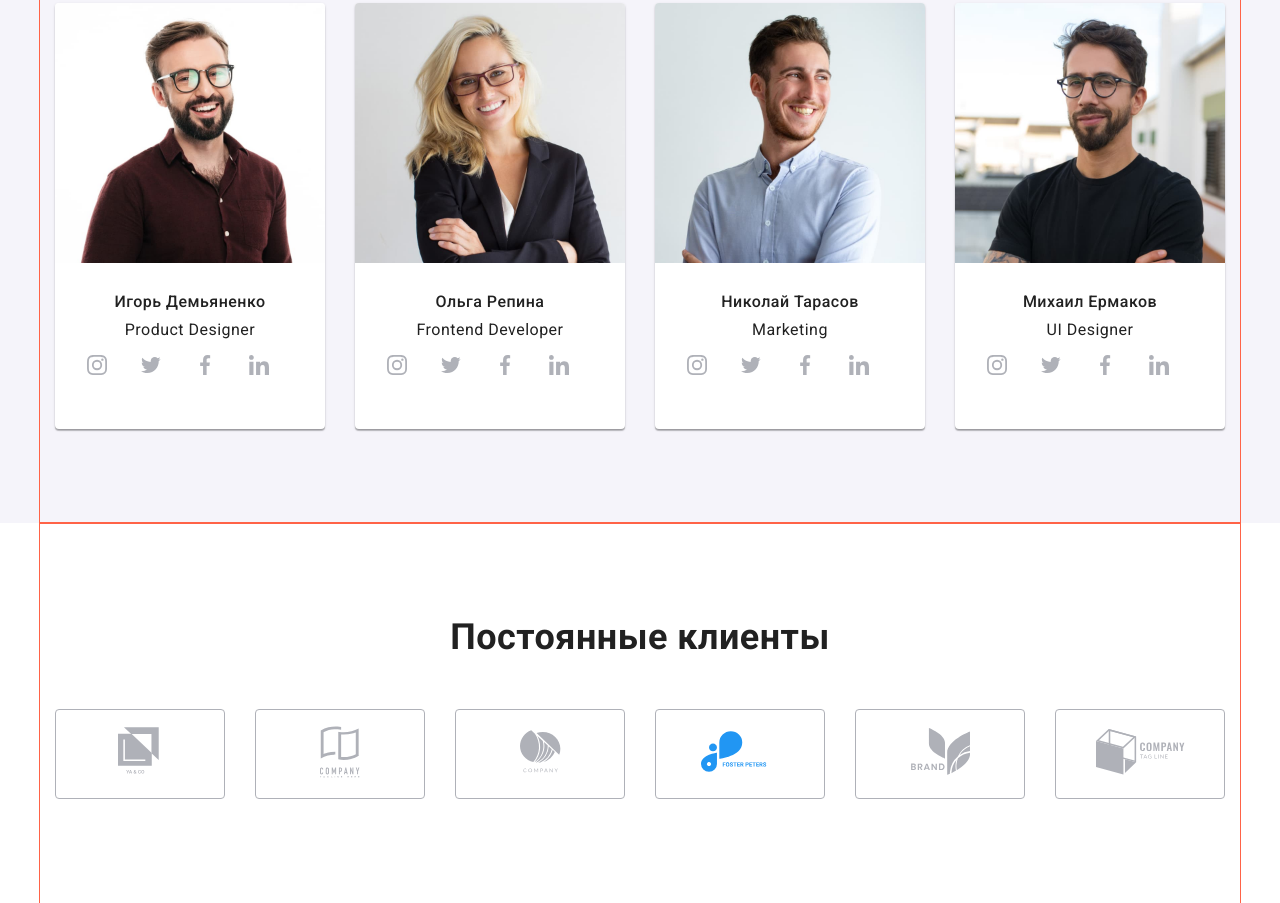
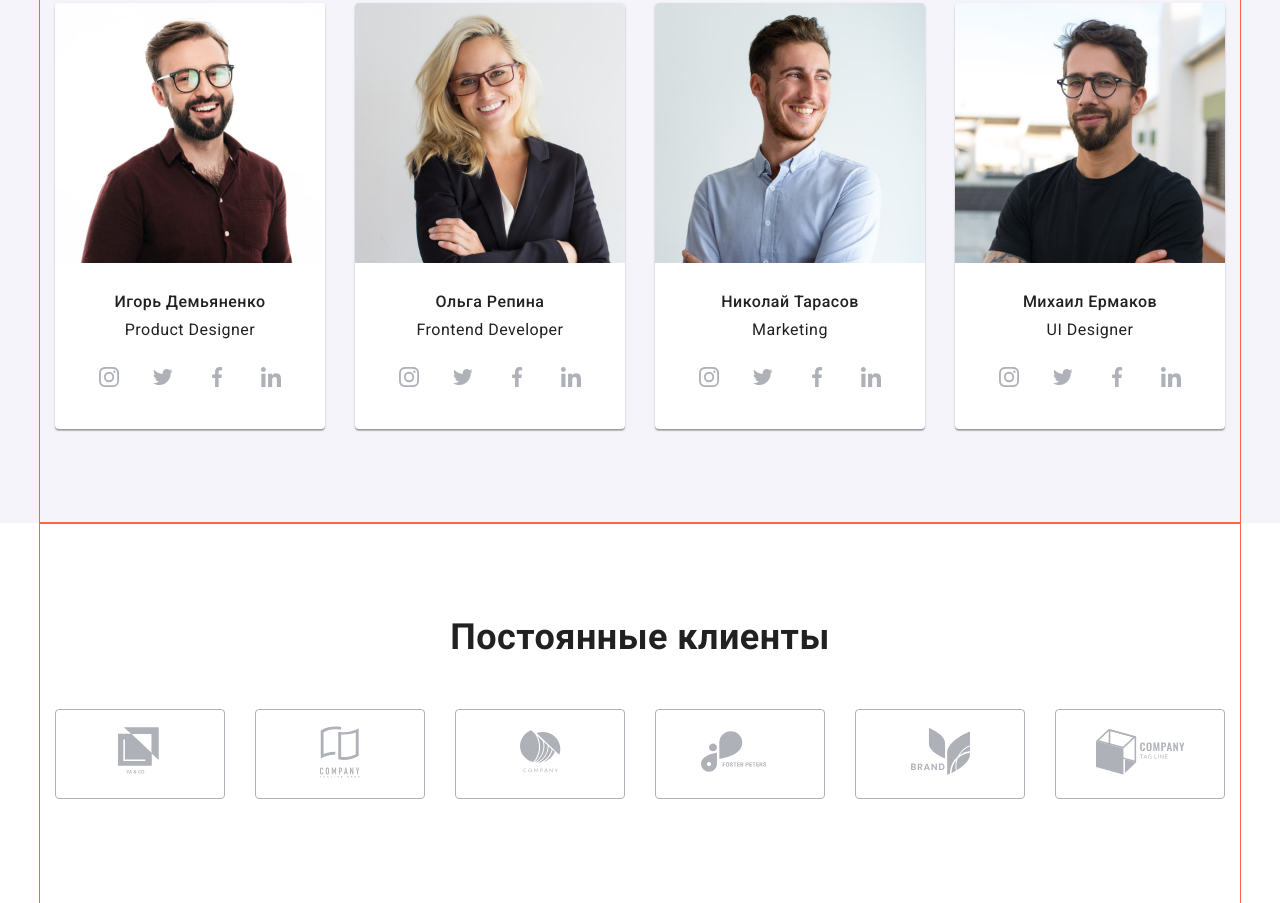
Before and after one commit to VitaliyVakula/-goit-markup-hw-04, a plain HTML site: page index.html in a window 1280 px wide. Shown: the part 1897-2800 px from the top of the page. Drawn offline with nearby package versions, Linux system fonts and the light colour scheme.

Commit message:
home-work-04-team

```diff
--- a/css/style.css
+++ b/css/style.css
@@ -367,6 +367,8 @@ img {
 .team-info-title {
   margin-top: 0px;
   margin-bottom: 10px;
+
+  font-family: 'Roboto';
   font-weight: 500;
   font-size: 16px;
 }
@@ -374,42 +376,46 @@ img {
 .team-text {
   margin-top: 0px;
   margin-bottom: 16px;
+
+  font-family: 'Roboto';
   font-weight: 400;
   font-size: 16px;
 }
 
-.social-link {
+.social-links {
   display: flex;
+  border: none;
   justify-content: center;
-  text-align: center;
-}
-
-.social-link-item {
-  margin-right: 10px;
   padding: 0;
-  border: none;
-  display: flex;
-  width: 44px;
-  height: 44px;
-  border-radius: 50%;
-  background-color: var(--primary-icon-color: #AFB1B8;);
-}
-
-.social-link-item:last-child {
   margin: 0;
 }
 
-/*.social-link-item:hover,
-.social-link-item:focus {
-  --color4: var(--acccent-color);
-  fill: var(--acccent-color);
-  border: 1px solid var(--acccent-color);
-}*/
-
-.social-link-links {
+.social-links-item {
+  margin-right: 10px;
 }
 
-.social-icon {
+.social-links-item:last-child {
+  margin-right: 0;
+}
+
+.social-links__link {
+  padding: 0;
+  display: flex;
+  justify-content: center;
+  align-items: center;
+
+  width: 44px;
+  height: 44px;
+  fill: currentColor;
+  color: #afb1b8;
+  border-radius: 50%;
+  background: rgba(255, 255, 255, 0.1);
+}
+
+.social-links__link:hover,
+.social-links__link:focus {
+  fill: var(--primary-white-color);
+  background-color: var(--acccent-color);
 }
 
 /* Clients */
--- a/index.html
+++ b/index.html
@@ -30,7 +30,7 @@
                         <li class="auth-nav-item">
                             <a href="mailto:info@devstudio.com" >
                             <svg class="auth-nav-icon" width="16" height="12">
-                                <use href="./images/icons/symbol-defs.svg#envelope"></use>
+                                <use href="./images/icons/sprite.svg#envelope"></use>
                             </svg>
                             info@devstudio.com
                             </a>
@@ -38,7 +38,7 @@
                         <li class="auth-nav-item">
                             <a href="tel:+38-096-111-11-11">
                             <svg class="auth-nav-icon" width="10" height="16">
-                                <use href="./images/icons/symbol-defs.svg#smartphone"></use>
+                                <use href="./images/icons/sprite.svg#smartphone"></use>
                             </svg>
                             +38 096 111 11 11
                             </a>
@@ -66,7 +66,7 @@
                         <li class="features-item">
                             <div class="features-icon">
                                 <svg width="70px" height="70px">
-                                    <use href="./images/icons/symbol-defs.svg#antenna"></use>
+                                    <use href="./images/icons/sprite.svg#antenna"></use>
                                 </svg>
                             </div>
                             <h3 class="features-title">Внимание к деталям</h3>
@@ -76,7 +76,7 @@
                         <li class="features-item">
                             <div class="features-icon">
                                 <svg width="70px" height="70px">
-                                    <use href="./images/icons/symbol-defs.svg#clock"></use>
+                                    <use href="./images/icons/sprite.svg#clock"></use>
                                 </svg>
                             </div>
                             <h3 class="features-title">Пунктуальность</h3>
@@ -86,7 +86,7 @@
                         <li class="features-item">
                             <div class="features-icon">
                                 <svg width="70px" height="70px">
-                                    <use href="./images/icons/symbol-defs.svg#diagram"></use>
+                                    <use href="./images/icons/sprite.svg#diagram"></use>
                                 </svg>
                             </div>
                             <h3 class="features-title">Планирование</h3>
@@ -96,7 +96,7 @@
                         <li class="features-item">
                             <div class="features-icon">
                                 <svg width="70px" height="70px">
-                                    <use href="./images/icons/symbol-defs.svg#astronaut"></use>
+                                    <use href="./images/icons/sprite.svg#astronaut"></use>
                                 </svg>
                             </div>
                             <h3 class="features-title">Современные технологии</h3>
@@ -132,32 +132,32 @@
                                 <div class="team-info">
                                     <h3 class="team-info-title">Игорь Демьяненко</h3>
                                     <p class="team-text">Product Designer</p>
-                                    <ul class="social-link">
-                                        <li class="social-link-item">
-                                            <a class="social-link-links" href="https://www.instagram.com/?hl=ru">
-                                                <svg width="20px" height="20px">
-                                                    <use href="./images/icons/symbol-defs.svg#instagram"></use>
+                                    <ul class="social-links">
+                                        <li class="social-links-item">
+                                            <a class="social-links__link" href="https://www.instagram.com/?hl=ru">
+                                                <svg  width="20px" height="20px">
+                                                    <use href="./images/icons/sprite.svg#instagram"></use>
                                                 </svg>
                                             </a>
                                         </li>
-                                        <li class="social-link-item">
-                                            <a class="social-link-links" href="https://twitter.com/?lang=ru">
-                                                <svg width="20px" height="20px">
-                                                    <use href="./images/icons/symbol-defs.svg#twitter"></use>
+                                        <li class="social-links-item">
+                                            <a class="social-links__link" href="https://www.instagram.com/?hl=ru">
+                                                <svg class="social-icon" width="20px" height="20px">
+                                                    <use href="./images/icons/sprite.svg#twitter"></use>
                                                 </svg>
                                             </a>
                                         </li>
-                                        <li class="social-link-item">
-                                            <a class="social-link-links" href="https://www.facebook.com/">
-                                                <svg width="20px" height="20px">
-                                                    <use href="./images/icons/symbol-defs.svg#facebook"></use>
+                                        <li class="social-links-item">
+                                            <a class="social-links__link" href="https://www.instagram.com/?hl=ru">
+                                                <svg class="social-icon" width="20px" height="20px">
+                                                    <use href="./images/icons/sprite.svg#facebook"></use>
                                                 </svg>
                                             </a>
                                         </li>
-                                        <li class="social-link-item">
-                                            <a class="social-link-links" href="https://www.linkedin.com/">
-                                                <svg width="20px" height="20px">
-                                                    <use href="./images/icons/symbol-defs.svg#linkedin"></use>
+                                        <li class="social-links-item">
+                                            <a class="social-links__link" href="https://www.instagram.com/?hl=ru">
+                                                <svg class="social-icon" width="20px" height="20px">
+                                                    <use href="./images/icons/sprite.svg#linkedin"></use>
                                                 </svg>
                                             </a>
                                         </li>
@@ -171,32 +171,32 @@
                                 <div class="team-info">
                                     <h3 class="team-info-title">Ольга Репина</h3>
                                     <p class="team-text">Frontend Developer</p>
-                                    <ul class="social-link">
-                                        <li class="social-link-item">
-                                            <a class="social-link-links" href="https://www.instagram.com/?hl=ru">
+                                    <ul class="social-links">
+                                        <li class="social-links-item">
+                                            <a class="social-links__link" href="https://www.instagram.com/?hl=ru">
                                                 <svg width="20px" height="20px">
-                                                    <use href="./images/icons/symbol-defs.svg#instagram"></use>
+                                                    <use href="./images/icons/sprite.svg#instagram"></use>
                                                 </svg>
                                             </a>
                                         </li>
-                                        <li class="social-link-item">
-                                            <a class="social-link-links" href="https://twitter.com/?lang=ru">
-                                                <svg width="20px" height="20px">
-                                                    <use href="./images/icons/symbol-defs.svg#twitter"></use>
+                                        <li class="social-links-item">
+                                            <a class="social-links__link" href="https://www.instagram.com/?hl=ru">
+                                                <svg class="social-icon" width="20px" height="20px">
+                                                    <use href="./images/icons/sprite.svg#twitter"></use>
                                                 </svg>
                                             </a>
                                         </li>
-                                        <li class="social-link-item">
-                                            <a class="social-link-links" href="https://www.facebook.com/">
-                                                <svg width="20px" height="20px">
-                                                    <use href="./images/icons/symbol-defs.svg#facebook"></use>
+                                        <li class="social-links-item">
+                                            <a class="social-links__link" href="https://www.instagram.com/?hl=ru">
+                                                <svg class="social-icon" width="20px" height="20px">
+                                                    <use href="./images/icons/sprite.svg#facebook"></use>
                                                 </svg>
                                             </a>
                                         </li>
-                                        <li class="social-link-item">
-                                            <a class="social-link-links" href="https://www.linkedin.com/">
-                                                <svg width="20px" height="20px">
-                                                    <use href="./images/icons/symbol-defs.svg#linkedin"></use>
+                                        <li class="social-links-item">
+                                            <a class="social-links__link" href="https://www.instagram.com/?hl=ru">
+                                                <svg class="social-icon" width="20px" height="20px">
+                                                    <use href="./images/icons/sprite.svg#linkedin"></use>
                                                 </svg>
                                             </a>
                                         </li>
@@ -210,32 +210,32 @@
                                 <div class="team-info">
                                     <h3 class="team-info-title">Николай Тарасов</h3>
                                     <p class="team-text">Marketing</p>
-                                    <ul class="social-link">
-                                        <li class="social-link-item">
-                                            <a class="social-link-links" href="https://www.instagram.com/?hl=ru">
-                                                <svg class="social-icon" width="20px" height="20px">
-                                                    <use href="./images/icons/symbol-defs.svg#instagram"></use>
+                                    <ul class="social-links">
+                                        <li class="social-links-item">
+                                            <a class="social-links__link" href="https://www.instagram.com/?hl=ru">
+                                                <svg width="20px" height="20px">
+                                                    <use href="./images/icons/sprite.svg#instagram"></use>
                                                 </svg>
                                             </a>
                                         </li>
-                                        <li class="social-link-item">
-                                            <a class="social-link-links" href="https://twitter.com/?lang=ru">
-                                                <svg width="20px" height="20px">
-                                                    <use href="./images/icons/symbol-defs.svg#twitter"></use>
+                                        <li class="social-links-item">
+                                            <a class="social-links__link" href="https://www.instagram.com/?hl=ru">
+                                                <svg class="social-icon" width="20px" height="20px">
+                                                    <use href="./images/icons/sprite.svg#twitter"></use>
                                                 </svg>
                                             </a>
                                         </li>
-                                        <li class="social-link-item">
-                                            <a class="social-link-links" href="https://www.facebook.com/">
-                                                <svg width="20px" height="20px">
-                                                    <use href="./images/icons/symbol-defs.svg#facebook"></use>
+                                        <li class="social-links-item">
+                                            <a class="social-links__link" href="https://www.instagram.com/?hl=ru">
+                                                <svg class="social-icon" width="20px" height="20px">
+                                                    <use href="./images/icons/sprite.svg#facebook"></use>
                                                 </svg>
                                             </a>
                                         </li>
-                                        <li class="social-link-item">
-                                            <a class="social-link-links" href="https://www.linkedin.com/">
-                                                <svg width="20px" height="20px">
-                                                    <use href="./images/icons/symbol-defs.svg#linkedin"></use>
+                                        <li class="social-links-item">
+                                            <a class="social-links__link" href="https://www.instagram.com/?hl=ru">
+                                                <svg class="social-icon" width="20px" height="20px">
+                                                    <use href="./images/icons/sprite.svg#linkedin"></use>
                                                 </svg>
                                             </a>
                                         </li>
@@ -249,32 +249,32 @@
                                 <div class="team-info">
                                     <h3 class="team-info-title">Михаил Ермаков</h3>
                                     <p class="team-text">UI Designer</p>
-                                    <ul class="social-link">
-                                        <li class="social-link-item">
-                                            <a class="social-link-links" href="https://www.instagram.com/?hl=ru">
+                                    <ul class="social-links">
+                                        <li class="social-links-item">
+                                            <a class="social-links__link" href="https://www.instagram.com/?hl=ru">
                                                 <svg width="20px" height="20px">
-                                                    <use href="./images/icons/symbol-defs.svg#instagram"></use>
+                                                    <use href="./images/icons/sprite.svg#instagram"></use>
                                                 </svg>
                                             </a>
                                         </li>
-                                        <li class="social-link-item">
-                                            <a class="social-link-links" href="https://twitter.com/?lang=ru">
-                                                <svg width="20px" height="20px">
-                                                    <use href="./images/icons/symbol-defs.svg#twitter"></use>
+                                        <li class="social-links-item">
+                                            <a class="social-links__link" href="https://www.instagram.com/?hl=ru">
+                                                <svg class="social-icon" width="20px" height="20px">
+                                                    <use href="./images/icons/sprite.svg#twitter"></use>
                                                 </svg>
                                             </a>
                                         </li>
-                                        <li class="social-link-item">
-                                            <a class="social-link-links" href="https://www.facebook.com/">
-                                                <svg width="20px" height="20px">
-                                                    <use href="./images/icons/symbol-defs.svg#facebook"></use>
+                                        <li class="social-links-item">
+                                            <a class="social-links__link" href="https://www.instagram.com/?hl=ru">
+                                                <svg class="social-icon" width="20px" height="20px">
+                                                    <use href="./images/icons/sprite.svg#facebook"></use>
                                                 </svg>
                                             </a>
                                         </li>
-                                        <li class="social-link-item">
-                                            <a class="social-link-links" href="https://www.linkedin.com/">
-                                                <svg width="20px" height="20px">
-                                                    <use href="./images/icons/symbol-defs.svg#linkedin"></use>
+                                        <li class="social-links-item">
+                                            <a class="social-links__link" href="https://www.instagram.com/?hl=ru">
+                                                <svg class="social-icon" width="20px" height="20px">
+                                                    <use href="./images/icons/sprite.svg#linkedin"></use>
                                                 </svg>
                                             </a>
                                         </li>
@@ -294,42 +294,42 @@
                     <li class="clients-item">
                         <a class="clients-link-links" href="">
                             <svg width="45" height="50">
-                                <use href="./images/icons/symbol-defs.svg#clients-1"></use>
+                                <use href="./images/icons/sprite.svg#clients-1"></use>
                             </svg>
                         </a>
                     </li>
                     <li class="clients-item">
                         <a class="clients-link-links" href="">
                             <svg width="40" height="52">
-                                <use href="./images/icons/symbol-defs.svg#clients-2"></use>
+                                <use href="./images/icons/sprite.svg#clients-2"></use>
                             </svg>
                         </a>
                     </li>
                     <li class="clients-item">
                         <a class="clients-link-links" href="">
                             <svg width="41" height="43">
-                                <use href="./images/icons/symbol-defs.svg#clients-3"></use>
+                                <use href="./images/icons/sprite.svg#clients-3"></use>
                             </svg>
                         </a>
                     </li>
                     <li class="clients-item">
                         <a class="clients-link-links" href="">
                             <svg width="78" height="42">
-                                <use href="./images/icons/symbol-defs.svg#clients-4"></use>
+                                <use href="./images/icons/sprite.svg#clients-4"></use>
                             </svg>
                         </a>
                     </li>
                     <li class="clients-item">
                         <a class="clients-link-links" href="">
                             <svg width="59" height="47">
-                                <use href="./images/icons/symbol-defs.svg#clients-5"></use>
+                                <use href="./images/icons/sprite.svg#clients-5"></use>
                             </svg>
                         </a>
                     </li>
                     <li class="clients-item">
                         <a class="clients-link-links" href="">
                             <svg width="89" height="46">
-                                <use href="./images/icons/symbol-defs.svg#clients-6"></use>
+                                <use href="./images/icons/sprite.svg#clients-6"></use>
                             </svg>
                         </a>
                     </li>
```
Also changed, not shown: portfolio.html (+2 -2 lines), images/icons/instagram.svg, images/icons/sprite.svg (added), images/icons/symbol-defs.svg (deleted), images/icons/twitter.svg.
